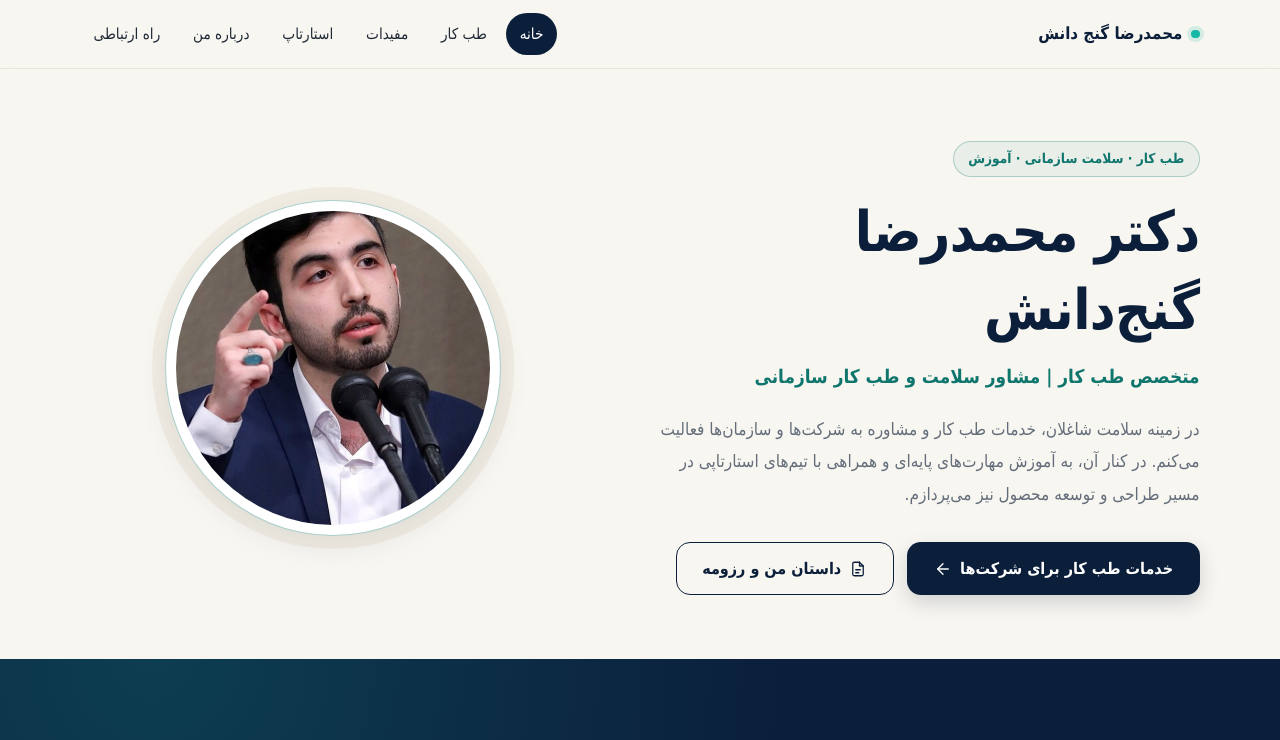
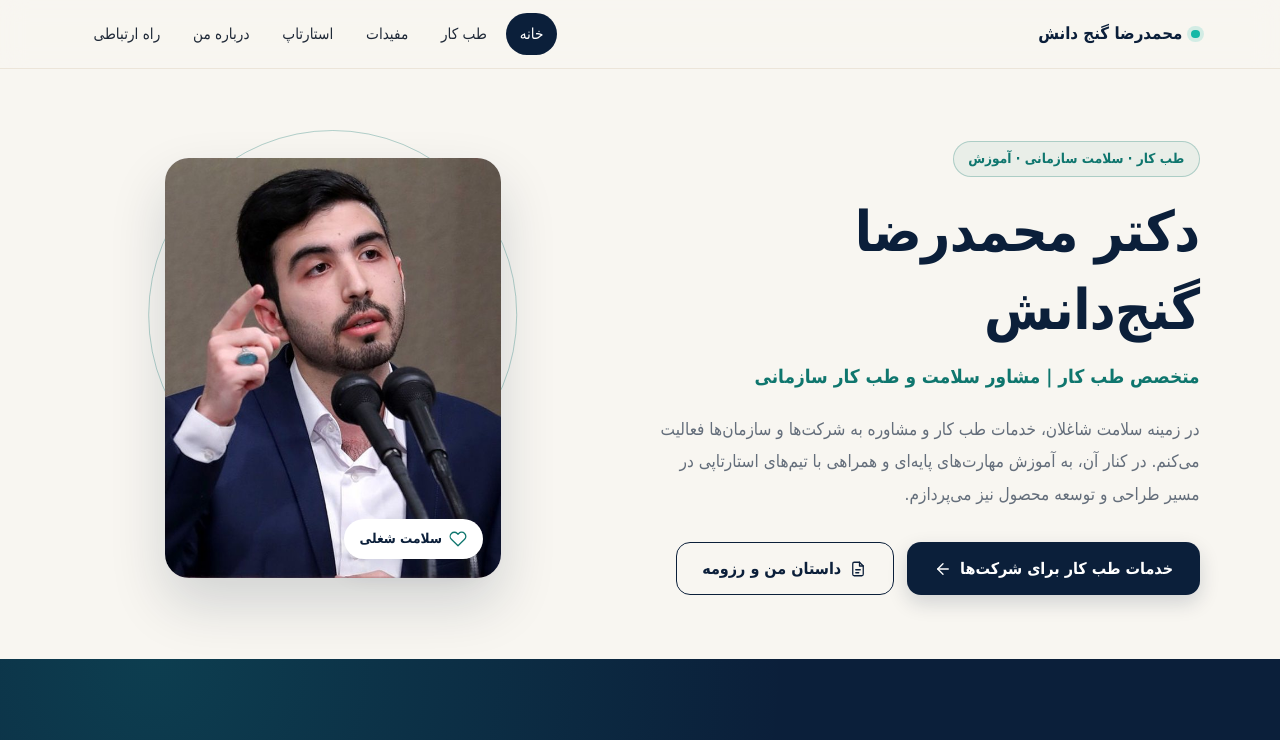
Before and after one commit to MRGD313/mrgd-portfolio, a plain HTML site: page index.html in a window 1280 px wide. Shown: the top 740 px of the page. Drawn offline with Linux system fonts and the light colour scheme; a web font is replaced by a local one.

Commit message:
به‌روزرسانی استایل پرتره صفحه خانه

```diff
--- a/assets/css/style.css
+++ b/assets/css/style.css
@@ -403,60 +403,90 @@ a:hover {
   gap: 0.85rem;
 }
 
-/* قاب دایره‌ای تصویر */
+/* پرترهٔ بدون قاب: عکس دست‌نخورده، با حلقهٔ نازک و نشان سلامت شغلی */
 .hero-media {
   display: flex;
   justify-content: center;
 }
 
-.avatar-frame {
+.hero-portrait {
   position: relative;
-  width: min(21rem, 78vw);
-  aspect-ratio: 1 / 1;
-  padding: 10px;
-  border-radius: 50%;
-  background: var(--color-surface);
-  border: 1px solid rgba(15, 118, 110, 0.35);
-  box-shadow: var(--shadow-soft);
+  width: min(21rem, 82vw);
+  aspect-ratio: 4 / 5;
+  isolation: isolate;
 }
 
-/* هالهٔ نرم سندی پشت قاب */
-.avatar-frame::before {
+/* حلقهٔ تزئینی پشت پرتره */
+.hero-portrait::before {
   content: "";
   position: absolute;
-  inset: -14px;
+  z-index: -1;
+  top: -1.75rem;
+  left: 50%;
+  width: 110%;
+  aspect-ratio: 1 / 1;
+  transform: translateX(-50%);
+  border: 1px solid rgba(15, 118, 110, 0.3);
   border-radius: 50%;
-  background: var(--color-sand);
-  opacity: 0.55;
-  z-index: -1;
+  pointer-events: none;
 }
 
-.avatar-img {
+.hero-photo {
+  position: relative;
+  z-index: 1;
   width: 100%;
-  height: 100%;
-  border-radius: 50%;
+  height: auto;
+  aspect-ratio: 4 / 5;
   object-fit: cover;
+  border-radius: 24px;
+  background: var(--color-surface);
+  box-shadow: 0 26px 55px rgba(11, 31, 58, 0.16);
 }
 
-.avatar-img.is-hidden {
+.hero-photo.is-hidden {
   display: none;
 }
 
-.avatar-fallback {
+.hero-portrait-fallback {
   position: absolute;
-  inset: 10px;
+  inset: 0;
+  z-index: 1;
   display: flex;
   align-items: center;
   justify-content: center;
-  border-radius: 50%;
+  border-radius: 24px;
   background: rgba(15, 118, 110, 0.08);
   color: var(--color-teal);
   font-size: clamp(2rem, 6vw, 3rem);
   font-weight: 700;
 }
 
-.avatar-fallback[hidden] {
+.hero-portrait-fallback[hidden] {
   display: none;
+}
+
+/* نشان کوچک روی پرتره */
+.hero-badge {
+  position: absolute;
+  z-index: 2;
+  bottom: 1.2rem;
+  inset-inline-start: 1.1rem;
+  display: inline-flex;
+  align-items: center;
+  gap: 0.45rem;
+  padding: 0.55rem 1rem;
+  border-radius: 999px;
+  background: var(--color-surface);
+  color: var(--color-navy);
+  font-size: 0.85rem;
+  font-weight: 600;
+  line-height: 1.6;
+  box-shadow: 0 10px 26px rgba(11, 31, 58, 0.16);
+}
+
+.hero-badge svg {
+  flex: none;
+  color: var(--color-teal);
 }
 
 /* ---------- ۷) بخش‌های عمومی ---------- */
@@ -748,8 +778,15 @@ a:hover {
     order: -1;
   }
 
-  .avatar-frame {
-    width: min(15rem, 62vw);
+  .hero-portrait {
+    width: min(17rem, 74vw);
+  }
+
+  .hero-badge {
+    bottom: 1rem;
+    inset-inline-start: 0.9rem;
+    padding: 0.5rem 0.9rem;
+    font-size: 0.82rem;
   }
 
   .hero-text {
--- a/index.html
+++ b/index.html
@@ -131,11 +131,18 @@
         </div>
 
         <div class="hero-media fade-item">
-          <div class="avatar-frame">
-            <img class="avatar-img" src="assets/img/profile.jpg"
-                 alt="پرتره دکتر محمدرضا گنج‌دانش" width="480" height="480"
+          <div class="hero-portrait">
+            <img class="hero-photo" src="assets/img/profile.jpg"
+                 alt="پرتره دکتر محمدرضا گنج‌دانش" width="600" height="750"
                  decoding="async" onerror="this.classList.add('is-hidden');document.getElementById('avatar-fallback').hidden=false;">
-            <span class="avatar-fallback" id="avatar-fallback" aria-hidden="true" hidden>م.گ</span>
+            <span class="hero-portrait-fallback" id="avatar-fallback" aria-hidden="true" hidden>م.گ</span>
+            <span class="hero-badge">
+              <svg viewBox="0 0 24 24" width="18" height="18" fill="none" stroke="currentColor"
+                   stroke-width="1.7" stroke-linecap="round" stroke-linejoin="round" aria-hidden="true">
+                <path d="M20.8 4.6a5.5 5.5 0 0 0-7.8 0L12 5.6l-1-1a5.5 5.5 0 0 0-7.8 7.8l1 1L12 21l7.8-7.6 1-1a5.5 5.5 0 0 0 0-7.8Z"></path>
+              </svg>
+              سلامت شغلی
+            </span>
           </div>
         </div>
 
--- a/sitemap.xml
+++ b/sitemap.xml
@@ -2,7 +2,7 @@
 <urlset xmlns="http://www.sitemaps.org/schemas/sitemap/0.9">
   <url>
     <loc>https://drganjedanesh.ir/</loc>
-    <lastmod>2026-11-03</lastmod>
+    <lastmod>2026-11-18</lastmod>
     <changefreq>monthly</changefreq>
     <priority>1.0</priority>
   </url>
```
